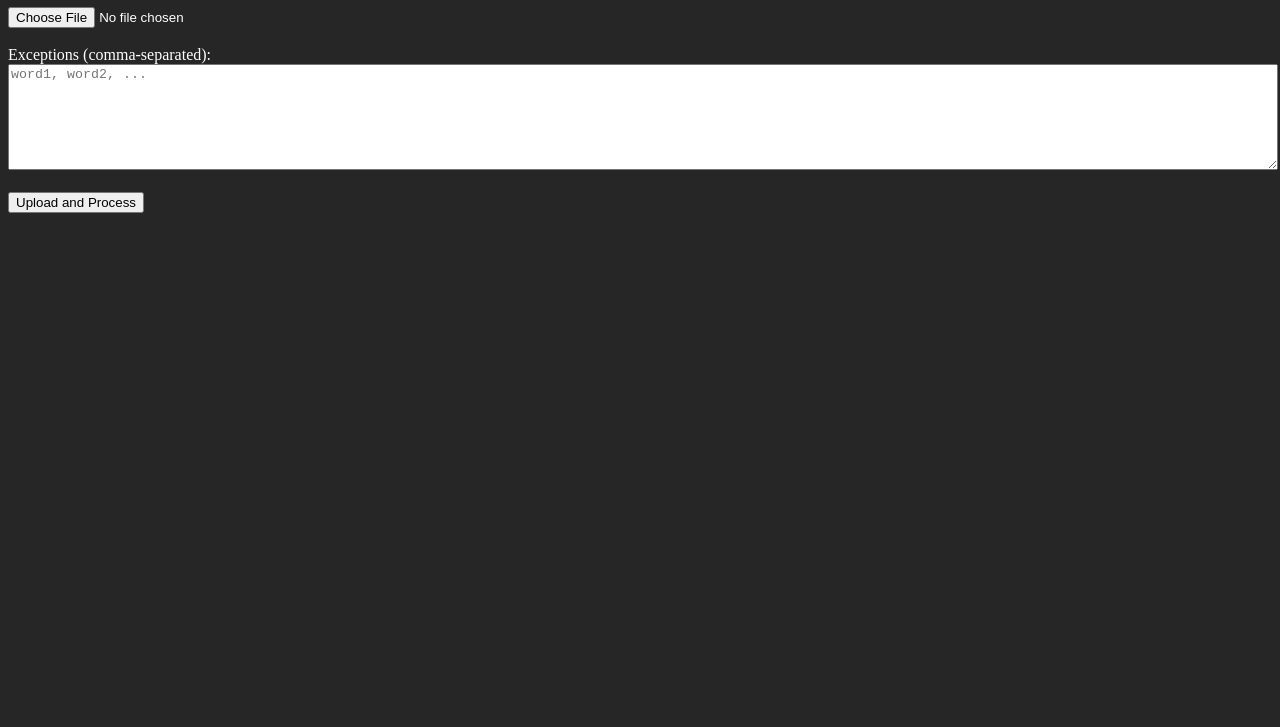
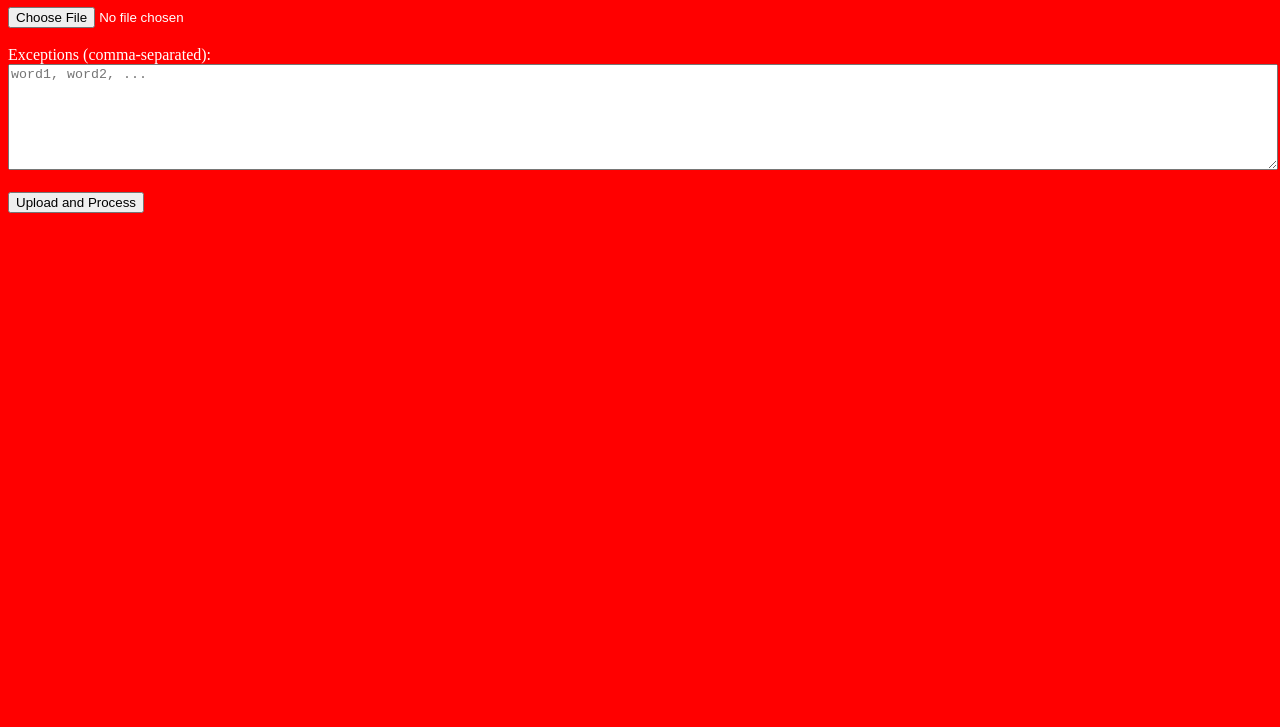
Before and after one commit to tomleslieli/SRT-Formatter, a website: page public/index.html in a window 1280 px wide. Shown: the part 73-800 px from the top of the page. Drawn offline with Linux system fonts and the light colour scheme.

Commit message:
working on styles

```diff
--- a/public/css/styles.css
+++ b/public/css/styles.css
@@ -1,5 +1,5 @@
 body {
-  background-color: #262626;
+  background-color: red;
   color: white;
 }
 
```
